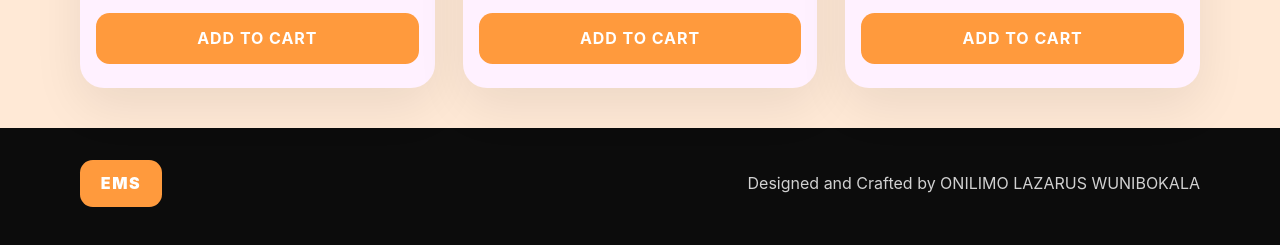
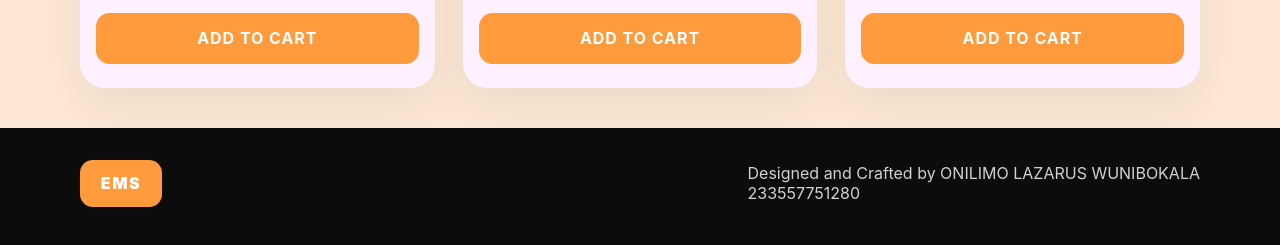
Before and after one commit to MrOluwa/one-million-coders-project-front-end, a plain HTML site: page index.html in a window 1280 px wide. Shown: the part 1902-2147 px from the top of the page. Drawn offline with Linux system fonts and the light colour scheme.

Commit message:
the final site

```diff
--- a/index.html
+++ b/index.html
@@ -161,7 +161,7 @@
     <footer class="site-footer">
         <div class="container footer-inner">
             <div class="footer-logo">EMS</div>
-            <p>Designed and Crafted by ONILIMO LAZARUS WUNIBOKALA</p>
+            <p>Designed and Crafted by ONILIMO LAZARUS WUNIBOKALA <br>233557751280</p>
         </div>
     </footer>
 
```
Also changed, not shown: .code-crawler/authorship/README.md.json (added), .code-crawler/authorship/index.html.json (added), 1 other file.
